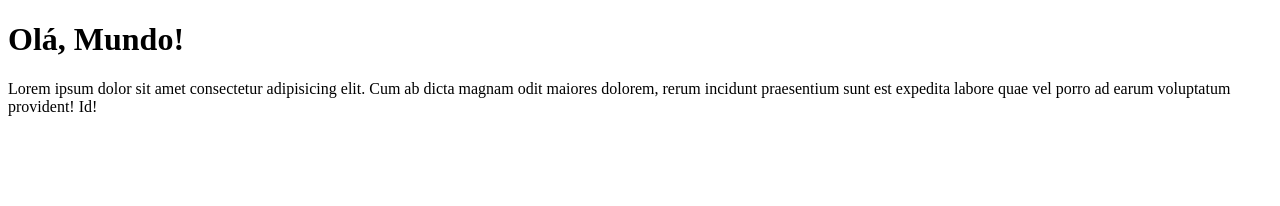
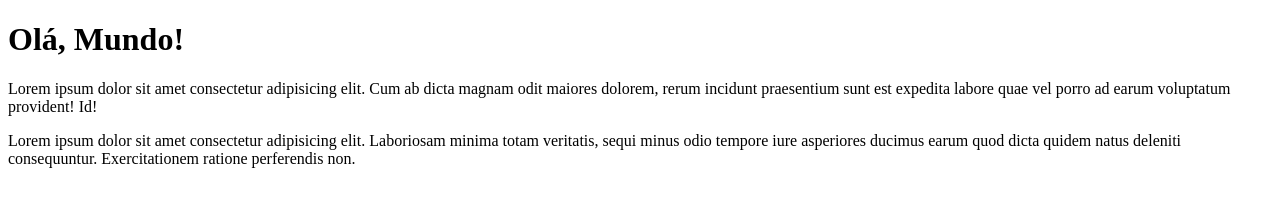
Before and after one commit to Douggma/Ola-Mundo, a plain HTML site: page site_exemplo/index.html in a window 1280 px wide. Drawn offline with Linux system fonts and the light colour scheme.

Commit message:
novo paragrafo

```diff
--- a/site_exemplo/index.html
+++ b/site_exemplo/index.html
@@ -12,6 +12,7 @@
     Cum ab dicta magnam odit maiores dolorem, rerum incidunt praesentium
     sunt est expedita labore quae vel porro ad earum voluptatum provident!
     Id!</p>
+    <p>Lorem ipsum dolor sit amet consectetur adipisicing elit. Laboriosam minima totam veritatis, sequi minus odio tempore iure asperiores ducimus earum quod dicta quidem natus deleniti consequuntur. Exercitationem ratione perferendis non.</p>
 
 
 </body>
```
